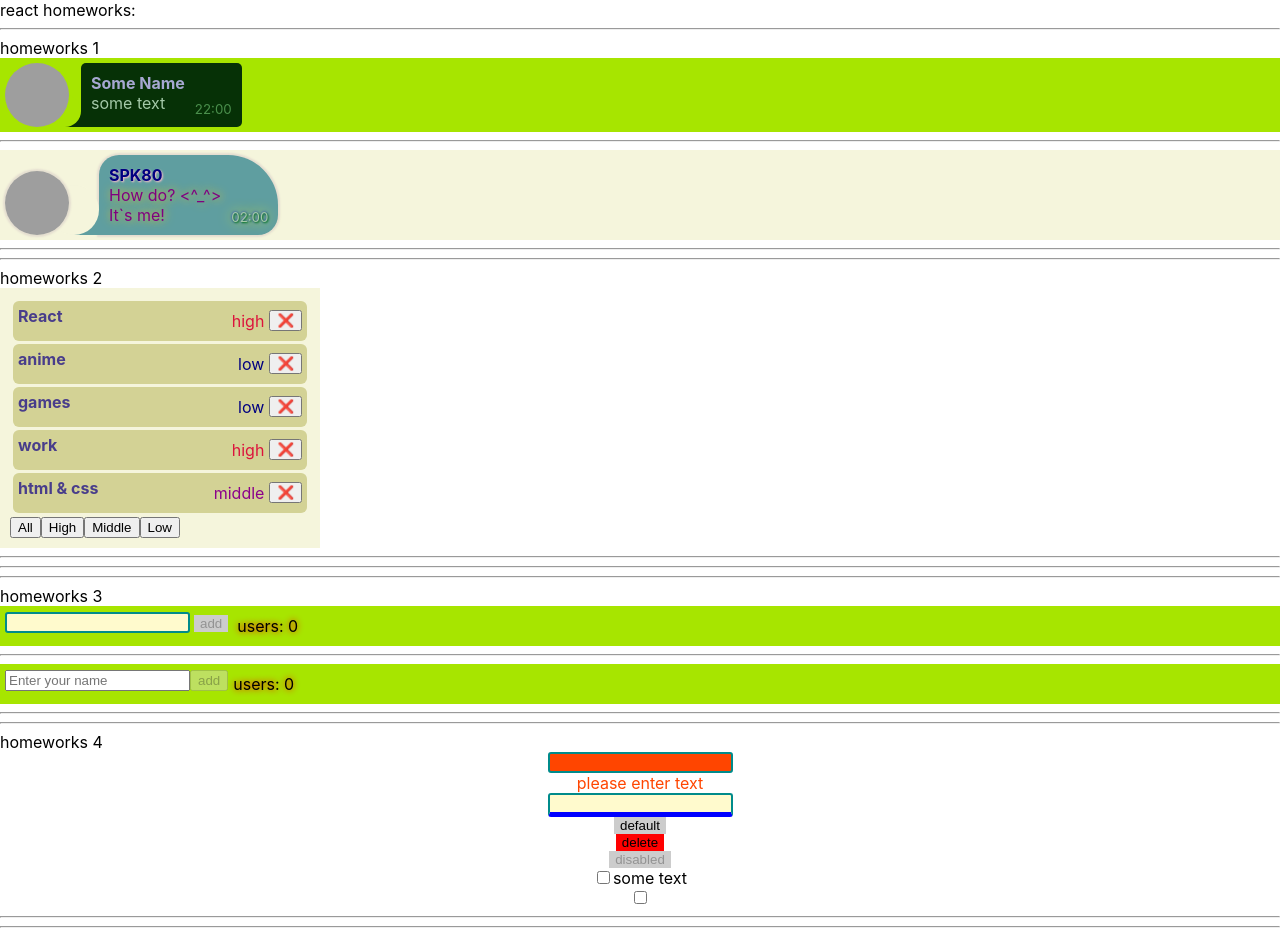
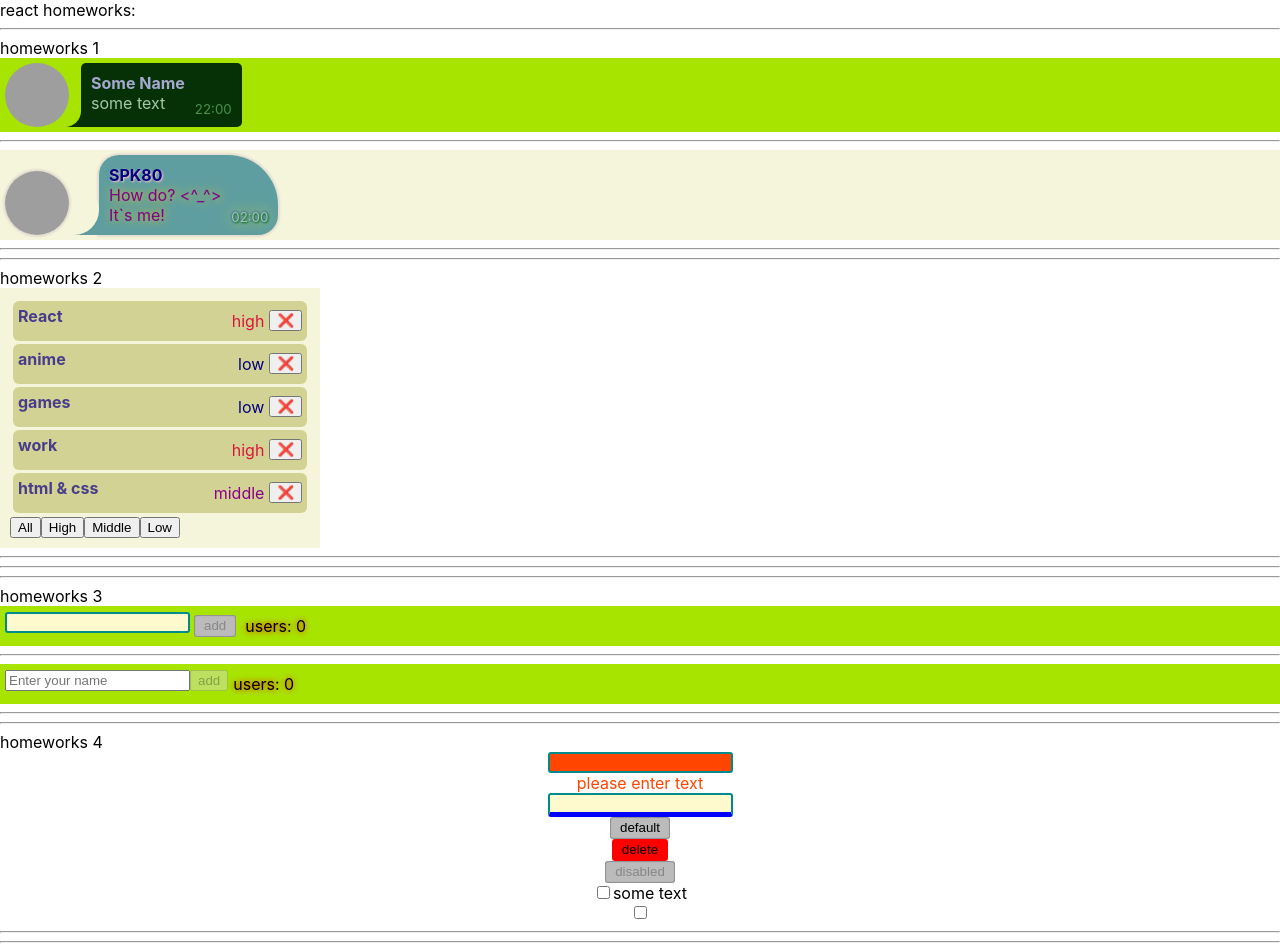
Before and after one commit to SPK80/simple-react-homeworks, a React (Create React App) app: page / in a window 1280 px wide. Built offline with nearby package versions, Linux system fonts and the light colour scheme; grey boxes are pictures that could not be loaded.

Commit message:
refactor: tune styles SuperButton and SuperInputText

```diff
--- a/src/p2-homeworks/h4/common/c1-SuperInputText/SuperInputText.module.css
+++ b/src/p2-homeworks/h4/common/c1-SuperInputText/SuperInputText.module.css
@@ -1,13 +1,19 @@
-.errorInput {
+.defaultInput {
+    outline: none;
     border: 2px solid darkcyan;
     border-radius: 3px;
+}
+
+.errorInput {
     background: orangered;
 }
 
 .superInput {
-    border: 2px solid darkcyan;
-    border-radius: 3px;
     background: lemonchiffon;
+}
+
+.defaultInput:focus {
+    box-shadow: 0 0 10px rgba(0, 0, 0, 0.5);
 }
 
 .error {
--- a/src/p2-homeworks/h4/common/c1-SuperInputText/SuperInputText.tsx
+++ b/src/p2-homeworks/h4/common/c1-SuperInputText/SuperInputText.tsx
@@ -39,7 +39,7 @@ const SuperInputText: React.FC<SuperInputTextPropsType> = (
     }
 
     const finalSpanClassName = `${s.error} ${spanClassName ? spanClassName : ''}`
-    const finalInputClassName = `${error ? s.errorInput : s.superInput} ${className}`
+    const finalInputClassName = `${s.defaultInput} ${error ? s.errorInput : s.superInput} ${className}`
 
     return (
         <>
--- a/src/p2-homeworks/h4/common/c2-SuperButton/SuperButton.module.css
+++ b/src/p2-homeworks/h4/common/c2-SuperButton/SuperButton.module.css
@@ -1,111 +1,37 @@
-.default {
-
+.defaultButton {
     -webkit-appearance: none;
     -moz-appearance: none;
     appearance: none;
     border: 0;
-    border-radius: 0;
-    background: #ccc;
-
-    /*webkit-writing-mode: horizontal-tb !important;*/
-    /*-webkit-appearance: button;*/
-    /*border-color: rgb(216, 216, 216) rgb(209, 209, 209) rgb(186, 186, 186);*/
-    /*border-style: solid;*/
-    /*border-width: 1px;*/
-    /*padding: 1px 7px 2px;*/
-    /*text-rendering: auto;*/
-    /*color: initial;*/
-    /*display: inline-block;*/
-    /*text-align: start;*/
-    /*margin: 0em;*/
-    /*font: 400 11px system-ui;*/
-
-
-    /*display: inline-block;*/
-    /*line-height: 28px;*/
-    /*cursor: pointer;*/
-    /*text-transform: uppercase;*/
-    /*border-radius: 10px;*/
-    /*padding: 0 10px;*/
-    /*font-size: 18px;*/
-    /*background: #fff;*/
-    /*position: relative;*/
-
-    /*-webkit-transition: all 0.2s ease 0s;*/
-    /*-moz-transition: all 0.2s ease 0s;*/
-    /*-ms-transition: all 0.2s ease 0s;*/
-    /*-o-transition: all 0.2s ease 0s;*/
-    /*transition: all 0.5s ease 0s;*/
-    /*transform: scale(1);*/
-    /*transform: rotate(-1deg);*/
+    background: #bbb;
+    padding-left: 10px;
+    padding-right: 10px;
+    line-height: 20px;
+    border-radius: 3px;
 }
 
-/*.default:before {*/
-/*    content: '';*/
-/*    position: absolute;*/
-/*    width: 100%;*/
-/*    height: 100%;*/
-/*    top: 0;*/
-/*    left: 0;*/
-/*    border-radius: 10px;*/
-/*    background: #bcff95;*/
-/*    transition: all 0.2s ease 0s;*/
-/*    !*transform: scale(0);*!*/
-/*    !*-webkit-transition: all 0.2s ease 0s;*!*/
-/*    !*-moz-transition: all 0.2s ease 0s;*!*/
-/*    !*-ms-transition: all 0.2s ease 0s;*!*/
-/*    !*-o-transition: all 0.2s ease 0s;*!*/
+.defaultButton:not([disabled]):hover {
+    transition: all 0.3s ease 0s;
+    box-shadow: inset 0 0 2px 2px rgba(100, 100, 100, 0.5);
+}
 
-/*}*/
+.defaultButton[disabled] {
+}
 
-/*.default[disabled]{*/
-    /*background-color: darkblue;*/
-/*}*/
+.defaultButton:not([disabled]):active {
+    transition: all 0.1s ease 0s;
+    box-shadow: inset 0 0 5px 5px rgba(100, 100, 100, 0.5);
+}
 
-/*.default:hover {*/
-/*    color: darkblue;*/
-/*    !*transform: scale(1.05);*!*/
-/*    transform: rotate(3deg);*/
-/*}*/
-
-/*.default:hover:before {*/
-/*    color: #fff;*/
-/*    !*transform: scale(1);*!*/
-
-/*}*/
-
+.normal {
+    box-shadow: inset 0 0 1px 1px rgba(100, 100, 100, 0.5);
+}
 
 .red {
-    /*webkit-writing-mode: horizontal-tb !important;*/
-
-    /*-webkit-appearance: none;*/
-    /*-moz-appearance: none;*/
-    /*appearance: none;*/
-
-    /*border-color: rgb(216, 216, 216) rgb(209, 209, 209) rgb(186, 186, 186);*/
-    /*border-style: solid;*/
-    /*border-width: 1px;*/
-    /*padding: 1px 7px 2px;*/
-    /*text-rendering: auto;*/
-    /*color: initial;*/
-    /*display: inline-block;*/
-    /*text-align: start;*/
-    /*margin: 0em;*/
-    /*font: 400 11px system-ui;*/
-
-    -webkit-appearance: none;
-    -moz-appearance: none;
-    appearance: none;
-    border: 0;
-    border-radius: 0;
+    border-radius: 3px;
     background: red;
 }
 
-.c-button:hover {
-    background: #1d49aa;
+.red:hover {
+    background: #ff2929;
 }
-
-.c-button:focus {
-    outline: none;
-    box-shadow: 0 0 0 4px #cbd6ee;
-}
--- a/src/p2-homeworks/h4/common/c2-SuperButton/SuperButton.tsx
+++ b/src/p2-homeworks/h4/common/c2-SuperButton/SuperButton.tsx
@@ -14,7 +14,7 @@ const SuperButton: React.FC<SuperButtonPropsType> = (
         ...restProps// все остальные пропсы попадут в объект restProps, там же будет children
     }
 ) => {
-    const finalClassName = `${red ? s.red : s.default} ${className}`
+    const finalClassName = `${s.defaultButton} ${red ? s.red : s.normal} ${className}`
 
     return (
         <button
```
